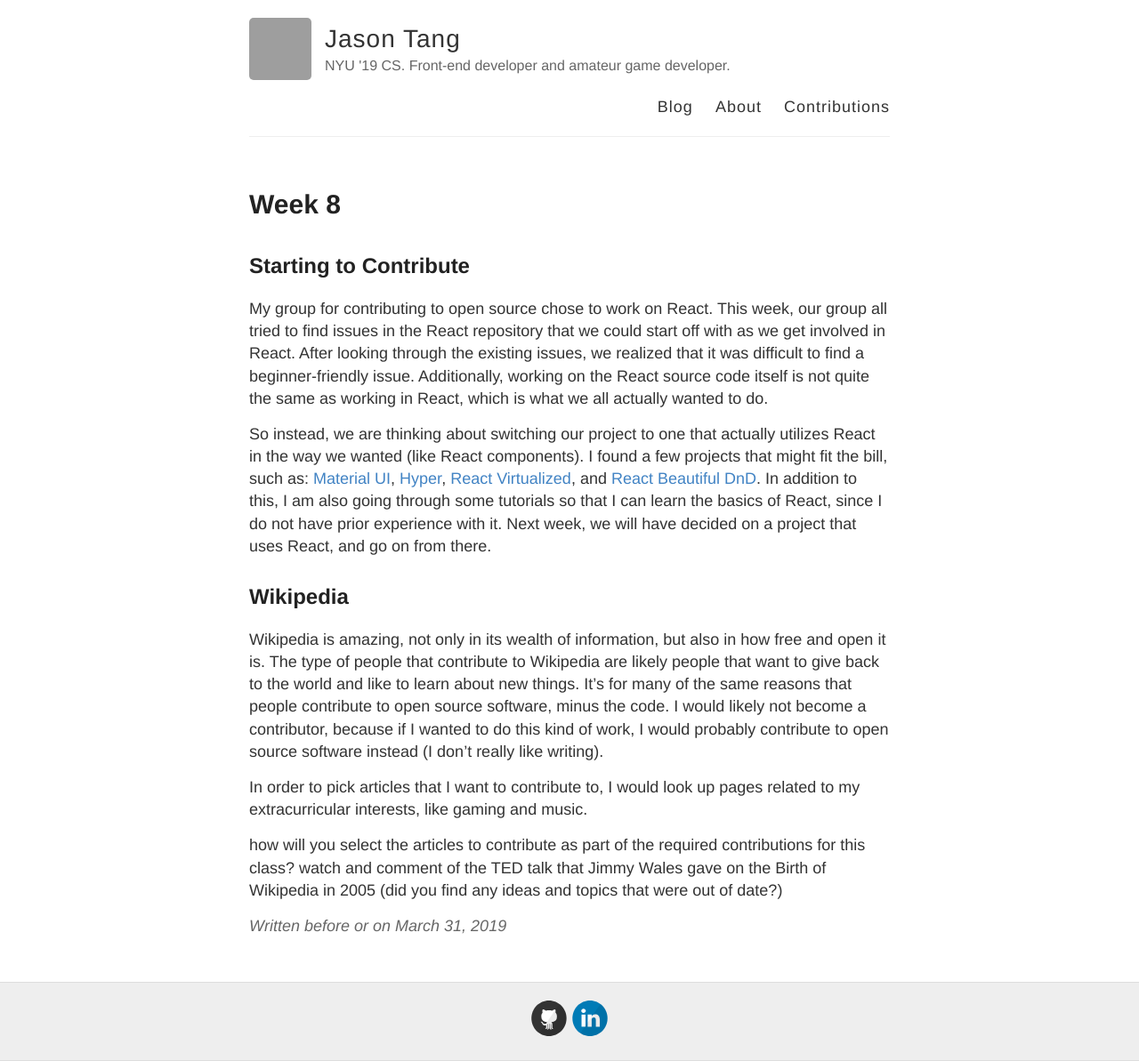
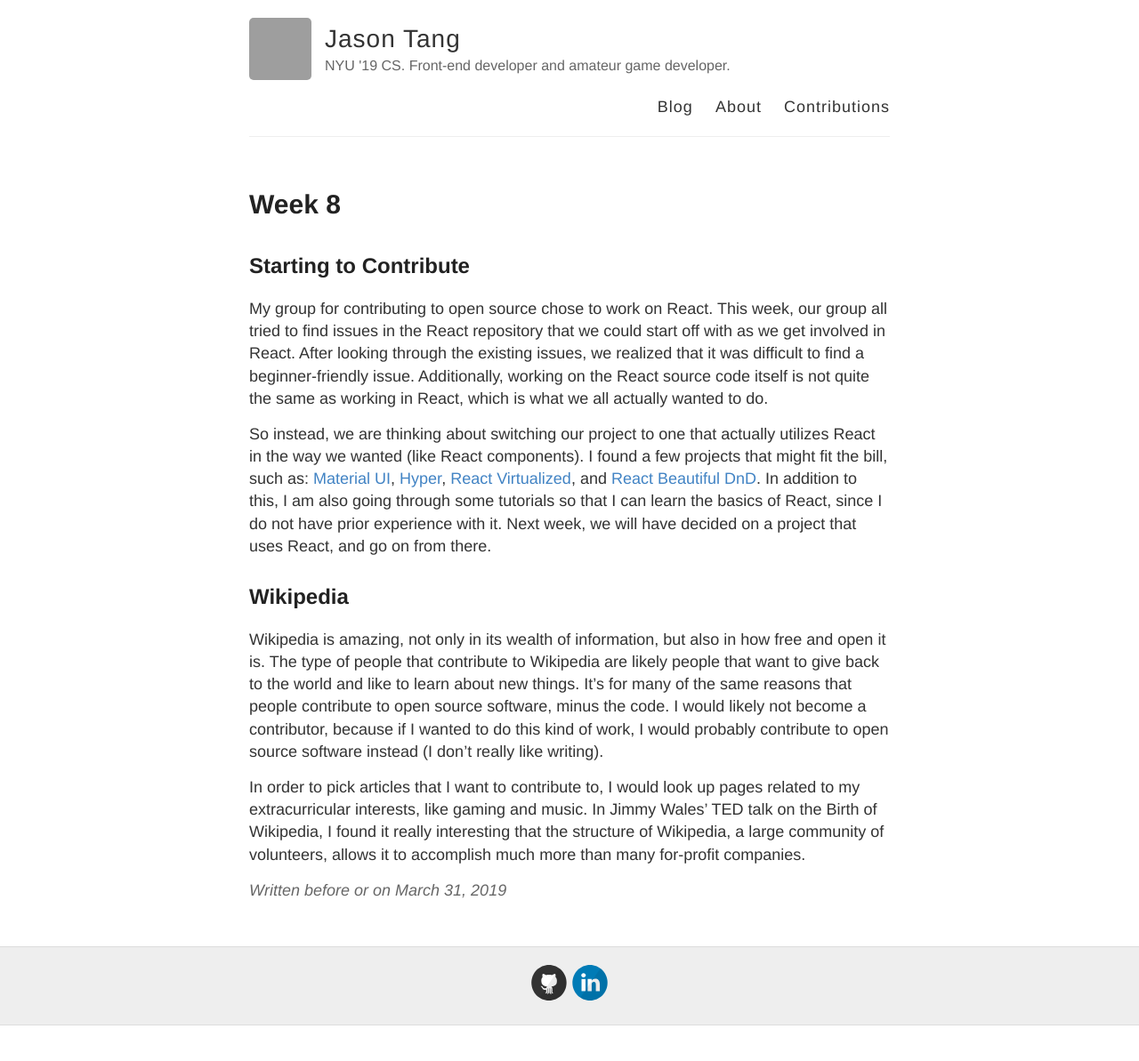
Before and after one commit to nyu-ossd-s19/jztang-weekly, a Jekyll site: the page built from _posts/2019-03-31-week08.md, in a window 1280 px wide. Shown: the whole page at 89% size. Built offline with Jekyll 4.4.1, drawn with Linux system fonts in a browser that asks for light colours; after the commit the page ends 1153 px from its top, so only the background shows below that; grey boxes are pictures that could not be loaded.

Commit message:
Edit week 8 blog post

```diff
--- a/_posts/2019-03-31-week08.md
+++ b/_posts/2019-03-31-week08.md
@@ -13,7 +13,4 @@ So instead, we are thinking about switching our project to one that actually uti
 
 Wikipedia is amazing, not only in its wealth of information, but also in how free and open it is. The type of people that contribute to Wikipedia are likely people that want to give back to the world and like to learn about new things. It's for many of the same reasons that people contribute to open source software, minus the code. I would likely not become a contributor, because if I wanted to do this kind of work, I would probably contribute to open source software instead (I don't really like writing).
 
-In order to pick articles that I want to contribute to, I would look up pages related to my extracurricular interests, like gaming and music.
-
-how will you select the articles to contribute as part of the required contributions for this class?
-watch and comment of the TED talk that Jimmy Wales gave on the Birth of Wikipedia in 2005 (did you find any ideas and topics that were out of date?)
+In order to pick articles that I want to contribute to, I would look up pages related to my extracurricular interests, like gaming and music. In Jimmy Wales' TED talk on the Birth of Wikipedia, I found it really interesting that the structure of Wikipedia, a large community of volunteers, allows it to accomplish much more than many for-profit companies.
```
